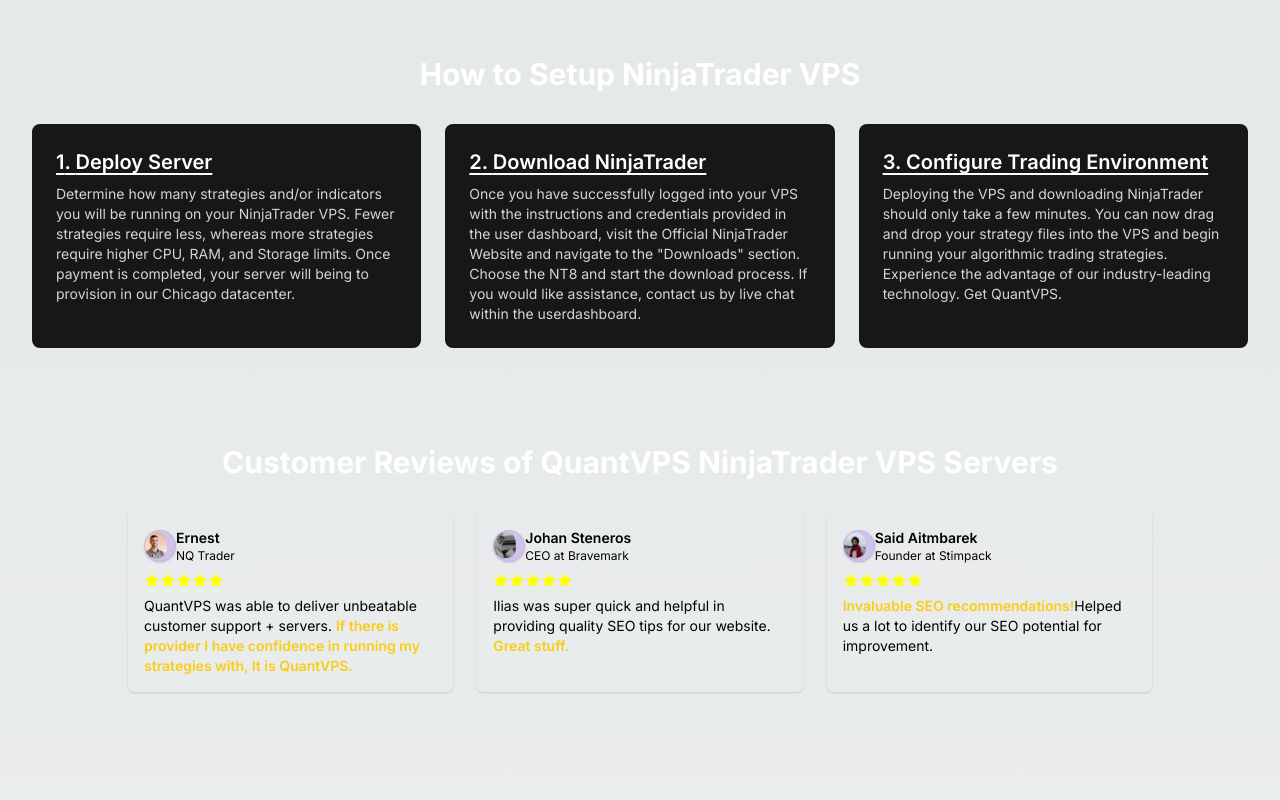
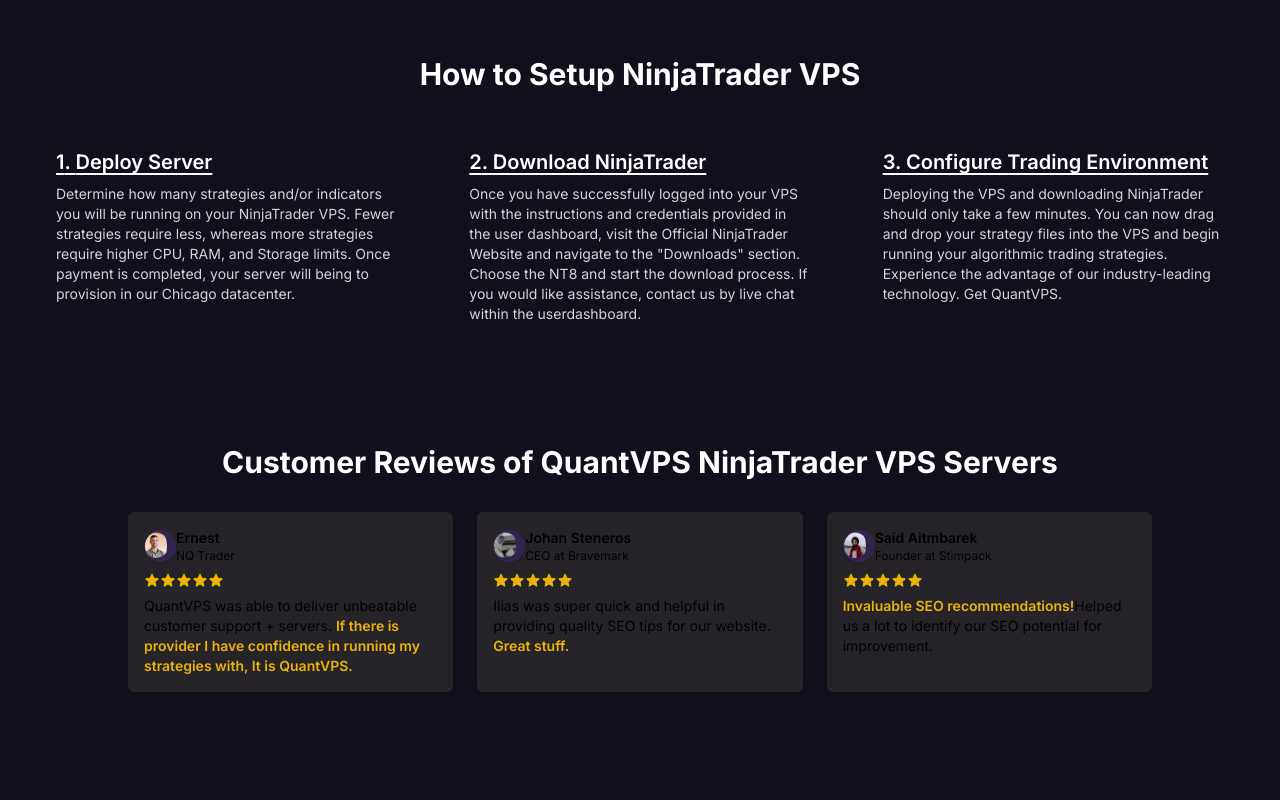
Before and after one commit to InfinityDevsHQ/quantvps, a Next.js app: page / in a window 1280 px wide. Shown: the part 2640-3440 px from the top of the page. Built offline with nearby package versions, Linux system fonts and the light colour scheme.

Commit message:
fix: changed background colors

```diff
--- a/src/app/components/Features.tsx
+++ b/src/app/components/Features.tsx
@@ -3,7 +3,7 @@
 
 export default function Features() {
   const FeatureCard = ({ icon, title, description }: any) => (
-    <div className="bg-neutral-900 p-4 md:py-6 rounded-lg shadow-lg flex flex-col md:flex-row justify-center items-center border-[1px] border-white">
+    <div className="bg-[#262329] p-4 md:py-6 rounded-lg shadow-lg flex flex-col md:flex-row justify-center items-center border-[1px] border-white">
       <Image
         alt="feature-icon"
         src={icon}
--- a/src/app/components/RelatedProducts.tsx
+++ b/src/app/components/RelatedProducts.tsx
@@ -10,7 +10,7 @@
   ]
 
   return (
-    <div className="bg-gray-900 py-12 px-4 sm:px-6 lg:px-8">
+    <div className=" py-12 px-4 sm:px-6 lg:px-8">
       <div className="max-w-7xl mx-auto">
         <h2 className="text-2xl md:text-3xl font-bold text-white text-center mb-8">
           Other Product Recommendations Related to NinjaTrader VPS
@@ -19,7 +19,7 @@
           {products.map((product, index) => (
             <div
               key={index}
-              className="bg-gray-800 rounded-sm px-4 py-8 text-center hover:bg-gray-700 transition duration-300"
+              className="bg-[#262329] rounded-sm px-4 py-8 text-center transition duration-300"
             >
               <p className="text-primary font-medium">{product}</p>
             </div>
--- a/src/app/components/SetupGuide.tsx
+++ b/src/app/components/SetupGuide.tsx
@@ -30,7 +30,7 @@
         </h2>
         <div className="grid grid-cols-1 md:grid-cols-3 gap-6">
           {steps.map((step) => (
-            <div key={step.number} className="bg-neutral-900 rounded-lg p-6">
+            <div key={step.number} className="rounded-lg p-6">
               <h3 className="text-xl font-semibold text-white mb-2 underline underline-offset-4">
                 {step.number}. {step.title}
               </h3>
--- a/src/app/components/Testimonials.tsx
+++ b/src/app/components/Testimonials.tsx
@@ -12,7 +12,7 @@
               Customer Reviews of QuantVPS NinjaTrader VPS Servers
             </h2>
             <div className="grid grid-cols-1 gap-6 md:grid-cols-2 lg:grid-cols-3">
-              <div className="rounded-md p-4 text-card-foreground shadow dark:bg-card">
+              <div className="rounded-md p-4 bg-[#262329] text-card-foreground shadow dark:bg-card">
                 <cite className="mb-2 flex items-center not-italic">
                   <Image
                     alt="Boat Builder avatar"
@@ -32,23 +32,23 @@
                   </div>
                 </cite>
                 <div className="mb-2 flex">
-                  <StarIcon width={16} height={16} color="yellow" />
-                  <StarIcon width={16} height={16} color="yellow" />
-                  <StarIcon width={16} height={16} color="yellow" />
-                  <StarIcon width={16} height={16} color="yellow" />
-                  <StarIcon width={16} height={16} color="yellow" />
+                  <StarIcon width={16} height={16} color="#eab308" />
+                  <StarIcon width={16} height={16} color="#eab308" />
+                  <StarIcon width={16} height={16} color="#eab308" />
+                  <StarIcon width={16} height={16} color="#eab308" />
+                  <StarIcon width={16} height={16} color="#eab308" />
                 </div>
                 <header className="mb-2 font-bold"></header>
                 <blockquote className="whitespace-pre-line text-sm">
                   QuantVPS was able to deliver unbeatable customer support +
                   servers.{" "}
-                  <span className="text-yellow-400 font-semibold">
+                  <span className="text-[#eab308] font-semibold">
                     If there is provider I have confidence in running my
                     strategies with, It is QuantVPS.
                   </span>
                 </blockquote>
               </div>
-              <div className="rounded-md p-4 text-card-foreground shadow dark:bg-card">
+              <div className="rounded-md p-4 bg-[#262329] text-card-foreground shadow dark:bg-card">
                 <cite className="mb-2 flex items-center not-italic">
                   <Image
                     alt="Boat Builder avatar"
@@ -68,22 +68,22 @@
                   </div>
                 </cite>
                 <div className="mb-2 flex">
-                  <StarIcon width={16} height={16} color="yellow" />
-                  <StarIcon width={16} height={16} color="yellow" />
-                  <StarIcon width={16} height={16} color="yellow" />
-                  <StarIcon width={16} height={16} color="yellow" />
-                  <StarIcon width={16} height={16} color="yellow" />
+                  <StarIcon width={16} height={16} color="#eab308" />
+                  <StarIcon width={16} height={16} color="#eab308" />
+                  <StarIcon width={16} height={16} color="#eab308" />
+                  <StarIcon width={16} height={16} color="#eab308" />
+                  <StarIcon width={16} height={16} color="#eab308" />
                 </div>
                 <header className="mb-2 font-bold"></header>
                 <blockquote className="whitespace-pre-line text-sm">
                   Ilias was super quick and helpful in providing quality SEO
                   tips for our website.{" "}
-                  <span className="text-yellow-400 font-semibold">
+                  <span className="text-[#eab308] font-semibold">
                     Great stuff.
                   </span>
                 </blockquote>
               </div>
-              <div className="rounded-md p-4 text-card-foreground shadow dark:bg-card">
+              <div className="rounded-md p-4 bg-[#262329] text-card-foreground shadow dark:bg-card">
                 <cite className="mb-2 flex items-center not-italic">
                   <Image
                     alt="Boat Builder avatar"
@@ -103,15 +103,15 @@
                   </div>
                 </cite>
                 <div className="mb-2 flex">
-                  <StarIcon width={16} height={16} color="yellow" />
-                  <StarIcon width={16} height={16} color="yellow" />
-                  <StarIcon width={16} height={16} color="yellow" />
-                  <StarIcon width={16} height={16} color="yellow" />
-                  <StarIcon width={16} height={16} color="yellow" />
+                  <StarIcon width={16} height={16} color="#eab308" />
+                  <StarIcon width={16} height={16} color="#eab308" />
+                  <StarIcon width={16} height={16} color="#eab308" />
+                  <StarIcon width={16} height={16} color="#eab308" />
+                  <StarIcon width={16} height={16} color="#eab308" />
                 </div>
                 <header className="mb-2 font-bold"></header>
                 <blockquote className="whitespace-pre-line text-sm">
-                  <span className="text-yellow-400 font-semibold">
+                  <span className="text-[#eab308] font-semibold">
                     Invaluable SEO recommendations!
                   </span>
                   Helped us a lot to identify our SEO potential for improvement.
--- a/src/app/page.tsx
+++ b/src/app/page.tsx
@@ -15,7 +15,7 @@
 export default function Home() {
   return (
     <>
-      <main className="flex-auto">
+      <main className="flex-auto bg-[#120e1b]">
         <Navbar />
         <TestimonialsTop />
         <Hero />
```
